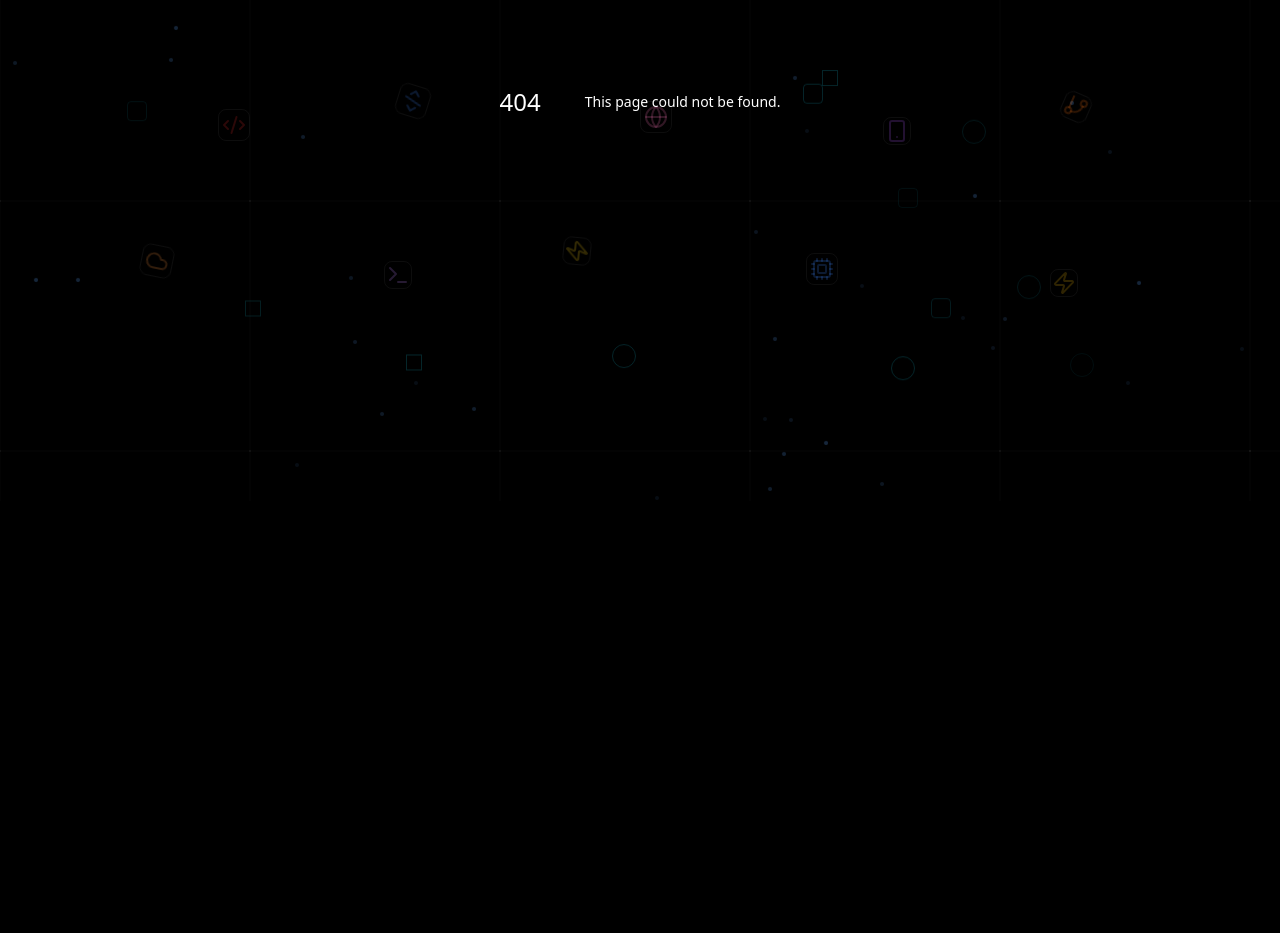
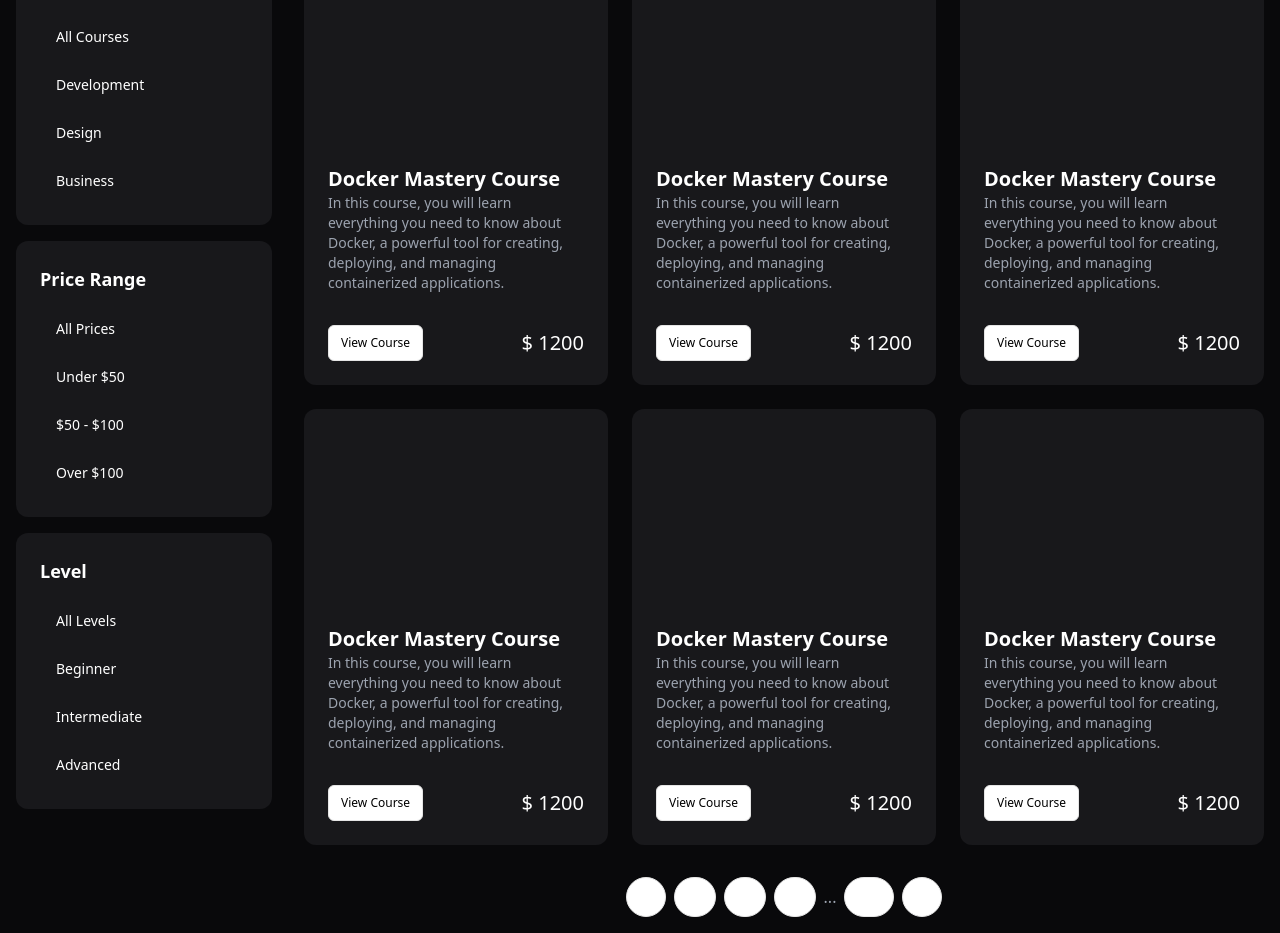
Before and after one commit to morshedulmunna/exacademy, a Next.js app: page /courses in a window 1280 px wide. Before the commit this address had no page. Shown: the part 299-1232 px from the top of the page. Before the commit the page ends 800 px from the top, so only its background shows below. Built offline with nearby package versions, Linux system fonts and the light colour scheme.

Commit message:
Refactor CourseCard component to streamline course description formatting for improved readability.

```diff
--- /dev/null
+++ b/src/app/(root)/about/page.tsx
@@ -0,0 +1,7 @@
+import React from "react";
+
+type Props = {};
+
+export default function AboutPage({}: Props) {
+  return <div>AboutPage</div>;
+}
--- /dev/null
+++ b/src/app/(root)/blogs/[blog_id]/page.tsx
@@ -0,0 +1,7 @@
+import React from "react";
+
+type Props = {};
+
+export default function BlogDetailPage({}: Props) {
+  return <div>BlogDe</div>;
+}
--- /dev/null
+++ b/src/app/(root)/blogs/page.tsx
@@ -0,0 +1,7 @@
+import React from "react";
+
+type Props = {};
+
+export default function BlogsPage({}: Props) {
+  return <div>Blog</div>;
+}
--- /dev/null
+++ b/src/app/(root)/courses/page.tsx
@@ -0,0 +1,35 @@
+import React from "react";
+import CourseFilters from "@/components/course/CourseFilters";
+import CourseGrid from "@/components/course/CourseGrid";
+import Header from "@/components/Navbar/Header";
+import Footer from "@/components/Footer";
+
+type Props = {};
+
+export default function CoursePage({}: Props) {
+  return (
+    <div className="min-h-screen bg-zinc-950">
+      <Header />
+      <div className="container mt-12 mx-auto py-12 px-4">
+        {/* Header Section */}
+        <div className="text-center mb-12">
+          <h1 className="text-4xl font-bold mb-4 bg-gradient-to-r from-purple-400 to-pink-600 text-transparent bg-clip-text">Explore My Courses</h1>
+          <p className="text-gray-400 max-w-2xl mx-auto">Discover a wide range of courses designed to help you master new skills and advance your career.</p>
+        </div>
+
+        <div className="flex flex-col md:flex-row gap-8">
+          {/* Left Sidebar */}
+          <div className="w-full md:w-64">
+            <CourseFilters />
+          </div>
+
+          {/* Main Content */}
+          <div className="flex-1">
+            <CourseGrid />
+          </div>
+        </div>
+      </div>
+      <Footer />
+    </div>
+  );
+}
--- a/src/components/course/CourseCard.tsx
+++ b/src/components/course/CourseCard.tsx
@@ -12,9 +12,7 @@ export default function CourseCard({}: Props) {
         <div className="p-6 space-y-4 flex flex-col">
           <div>
             <h3 className="text-xl font-bold">Docker Mastery Course</h3>
-            <p className="text-gray-400 line-clamp-5 text-sm">
-              In this course, you will learn everything you need to know about Docker, a powerful tool for creating, deploying, and managing containerized applications.
-            </p>
+            <p className="text-gray-400 line-clamp-5 text-sm">In this course, you will learn everything you need to know about Docker, a powerful tool for creating, deploying, and managing containerized applications.</p>
           </div>
           <div className="flex flex-1 items-center justify-between pt-4">
             <Button variant="outline" size="sm" className="text-xs text-black">
--- /dev/null
+++ b/src/components/course/CourseFilters.tsx
@@ -0,0 +1,62 @@
+import React from "react";
+import { Button } from "../ui/button";
+
+export default function CourseFilters() {
+  return (
+    <div className="w-full md:w-64 space-y-4">
+      <div className="bg-zinc-900 p-6 rounded-xl">
+        <h3 className="text-lg font-semibold mb-4">Categories</h3>
+        <div className="space-y-2">
+          <Button variant="ghost" className="w-full justify-start text-sm">
+            All Courses
+          </Button>
+          <Button variant="ghost" className="w-full justify-start text-sm">
+            Development
+          </Button>
+          <Button variant="ghost" className="w-full justify-start text-sm">
+            Design
+          </Button>
+          <Button variant="ghost" className="w-full justify-start text-sm">
+            Business
+          </Button>
+        </div>
+      </div>
+
+      <div className="bg-zinc-900 p-6 rounded-xl">
+        <h3 className="text-lg font-semibold mb-4">Price Range</h3>
+        <div className="space-y-2">
+          <Button variant="ghost" className="w-full justify-start text-sm">
+            All Prices
+          </Button>
+          <Button variant="ghost" className="w-full justify-start text-sm">
+            Under $50
+          </Button>
+          <Button variant="ghost" className="w-full justify-start text-sm">
+            $50 - $100
+          </Button>
+          <Button variant="ghost" className="w-full justify-start text-sm">
+            Over $100
+          </Button>
+        </div>
+      </div>
+
+      <div className="bg-zinc-900 p-6 rounded-xl">
+        <h3 className="text-lg font-semibold mb-4">Level</h3>
+        <div className="space-y-2">
+          <Button variant="ghost" className="w-full justify-start text-sm">
+            All Levels
+          </Button>
+          <Button variant="ghost" className="w-full justify-start text-sm">
+            Beginner
+          </Button>
+          <Button variant="ghost" className="w-full justify-start text-sm">
+            Intermediate
+          </Button>
+          <Button variant="ghost" className="w-full justify-start text-sm">
+            Advanced
+          </Button>
+        </div>
+      </div>
+    </div>
+  );
+}
--- /dev/null
+++ b/src/components/course/CourseGrid.tsx
@@ -0,0 +1,19 @@
+import React from "react";
+import CourseCard from "./CourseCard";
+import CoursePagination from "./CoursePagination";
+
+export default function CourseGrid() {
+  return (
+    <div>
+      <div className="grid grid-cols-1 md:grid-cols-2 lg:grid-cols-3 gap-6">
+        <CourseCard />
+        <CourseCard />
+        <CourseCard />
+        <CourseCard />
+        <CourseCard />
+        <CourseCard />
+      </div>
+      <CoursePagination />
+    </div>
+  );
+}
--- /dev/null
+++ b/src/components/course/CoursePagination.tsx
@@ -0,0 +1,29 @@
+import React from "react";
+import { Button } from "../ui/button";
+import { ChevronLeft, ChevronRight } from "lucide-react";
+
+export default function CoursePagination() {
+  return (
+    <div className="flex items-center justify-center gap-2 mt-8">
+      <Button variant="outline" size="icon" className="rounded-full">
+        <ChevronLeft className="h-4 w-4" />
+      </Button>
+      <Button variant="outline" className="rounded-full">
+        1
+      </Button>
+      <Button variant="outline" className="rounded-full">
+        2
+      </Button>
+      <Button variant="outline" className="rounded-full">
+        3
+      </Button>
+      <span className="text-gray-400">...</span>
+      <Button variant="outline" className="rounded-full">
+        10
+      </Button>
+      <Button variant="outline" size="icon" className="rounded-full">
+        <ChevronRight className="h-4 w-4" />
+      </Button>
+    </div>
+  );
+}
```
